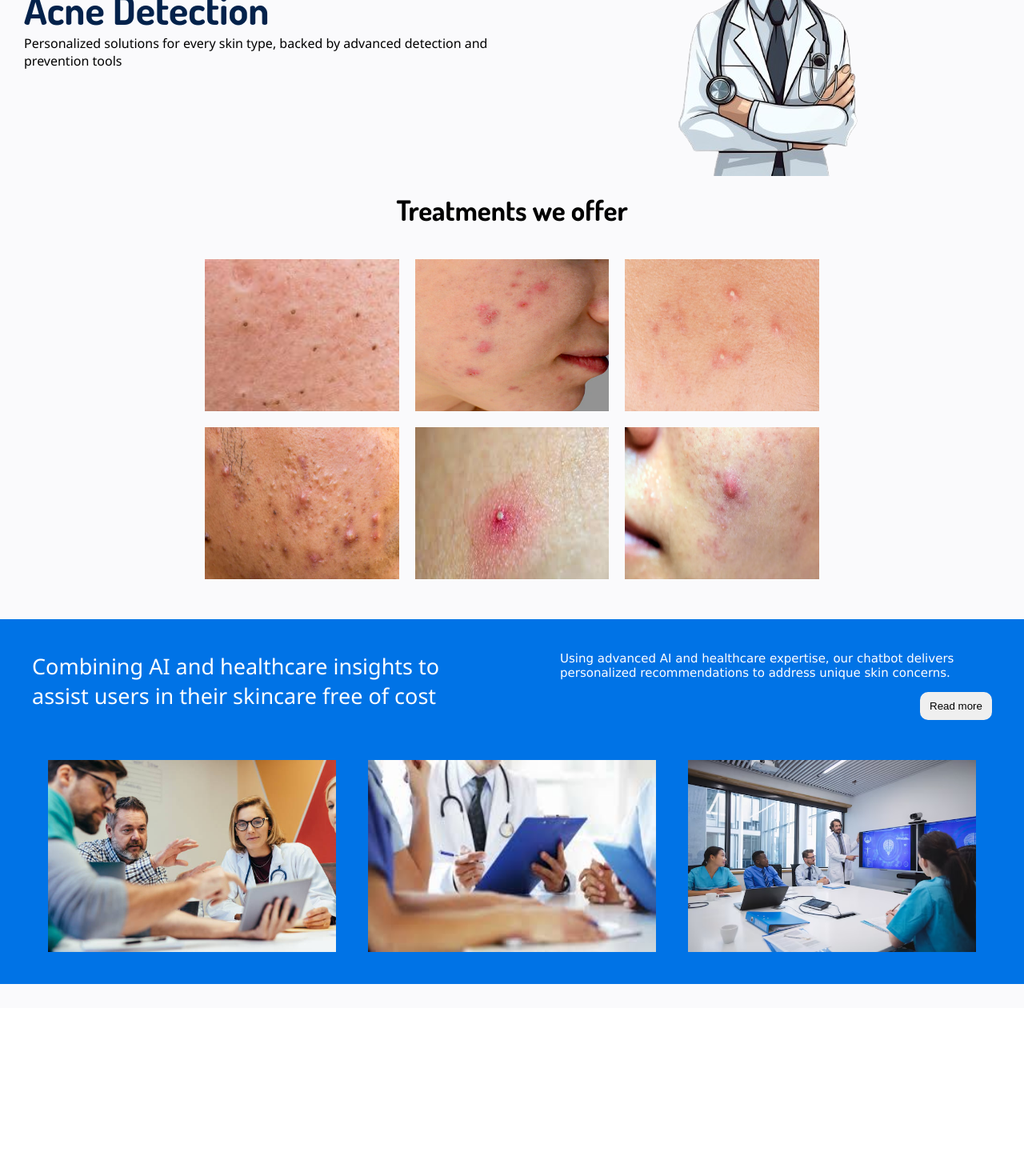
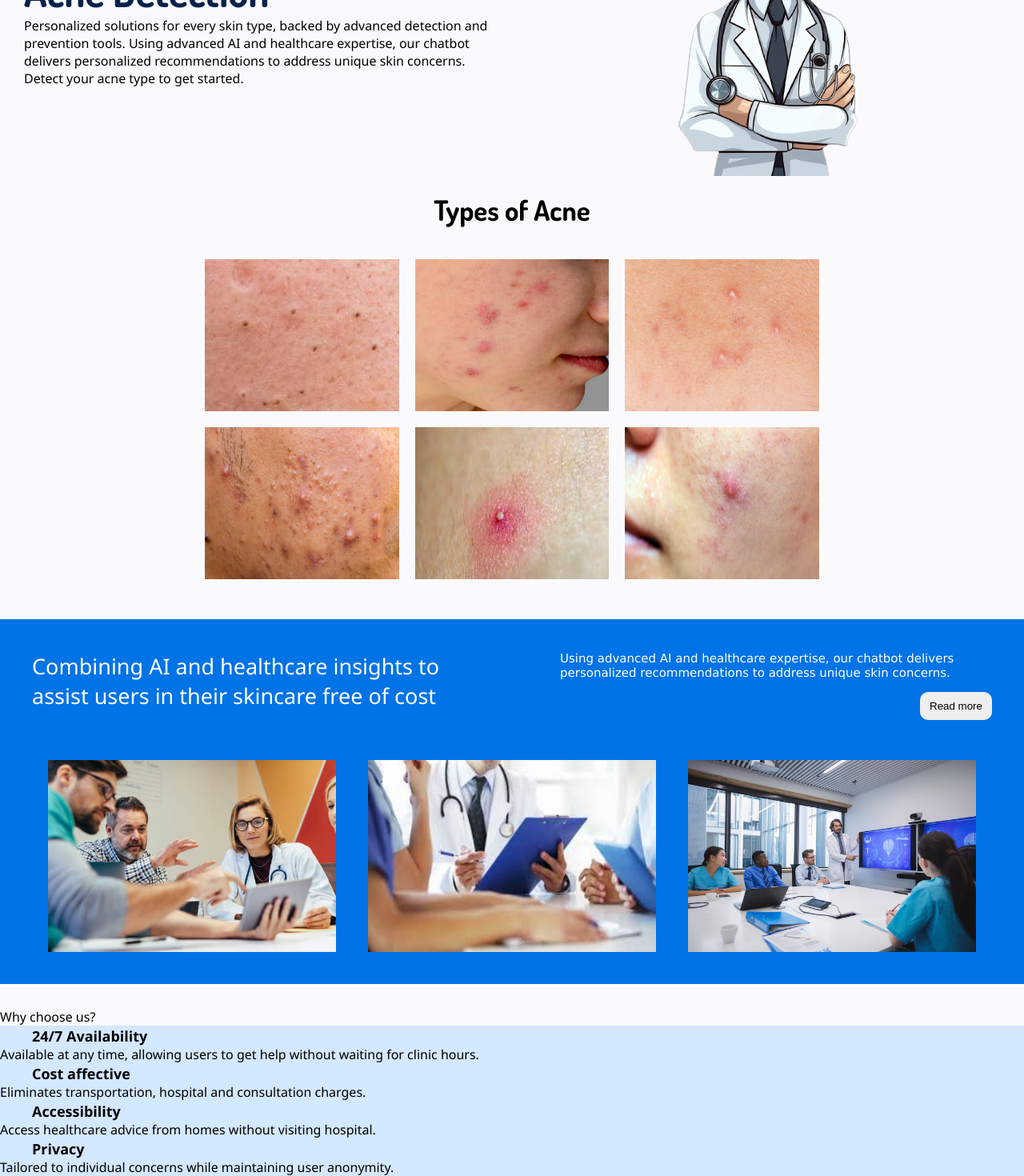
Before and after one commit to Nummad-Ahmad/Final-Year-Project, a React (Create React App) app: page /homepage in a window 1280 px wide. Shown: the part 370-1840 px from the top of the page at 80% size. Before the commit the page ends 1630 px from the top, so only its background shows below. Built offline with nearby package versions, Linux system fonts and the light colour scheme.

Commit message:
Update homePage.js

```diff
--- a/src/homePage.js
+++ b/src/homePage.js
@@ -11,6 +11,11 @@ import Doctormeeting1 from './images/doctormeeting1.jpeg';
 import Doctormeeting2 from './images/doctormeeting2.jpeg';
 import Doctormeeting3 from './images/doctormeeting3.jpeg';
 import Navbar from './navbar';
+import { MdAccessTime } from "react-icons/md";
+import { FaSackDollar } from "react-icons/fa6";
+import { IoAccessibility } from "react-icons/io5";
+import { GrSecure } from "react-icons/gr";
+
 export default function HomePage() {
     return (
         <div className={style.homepage}>
@@ -19,7 +24,11 @@ export default function HomePage() {
             <div className={style.imgandtext}>
                 <div className={style.mototaglinediv}>
                     <p className={style.text}>Your Personalized Companion for Smarter Acne Detection</p>
-                    <p className={style.tagline} >Personalized solutions for every skin type, backed by advanced detection and prevention tools</p>
+                    <p className={style.tagline} >Personalized solutions for every skin type, backed
+                        by advanced detection and prevention tools. Using advanced AI and healthcare expertise,
+                        our chatbot delivers personalized recommendations to address unique skin concerns. Detect
+                        your acne type to get started.
+                    </p>
                 </div>
                 <img className={style.img} src={Dr}></img>
             </div>
@@ -27,7 +36,7 @@ export default function HomePage() {
                 <BsChatDots size={20} color='white' />
             </div>
             <p className={style.treatments}>
-                Treatments we offer
+                Types of Acne
             </p>
             <div className={style.diseasecontainer}>
                 <div className={style.diseasebox}>
@@ -67,10 +76,55 @@ export default function HomePage() {
                         <button>Read more</button>
                     </div>
                 </div>
-                <div style={{display: 'flex', justifyContent: 'space-between'}}>
-                    <img className={style.meetingimgs} src={Doctormeeting1}/>
-                    <img className={style.meetingimgs} src={Doctormeeting2}/>
-                    <img className={style.meetingimgs} src={Doctormeeting3}/>
+                <div style={{ display: 'flex', justifyContent: 'space-between' }}>
+                    <img className={style.meetingimgs} src={Doctormeeting1} />
+                    <img className={style.meetingimgs} src={Doctormeeting2} />
+                    <img className={style.meetingimgs} src={Doctormeeting3} />
+                </div>
+            </div>
+            <p className={style.whychooseus}>
+                Why choose us?
+            </p>
+            <div className={style.advantagesdiv}>
+            <div className={style.advantage} style={{ background: 'rgb(212, 232, 255)' }}>
+                    <div style={{display: 'flex', gap: '20px', alignItems: 'center'}}>
+                    <div className={style.icondiv}>
+                        <MdAccessTime size={20} color='rgb(212, 232, 255)' />
+                    </div>
+                    <p style={{ fontWeight: "bold", fontSize: '18px' }}>24/7 Availability</p>
+                    </div>
+                    <div className={style.whiteline}></div>
+                    <p>Available at any time, allowing users to get help without waiting for clinic hours.</p>
+                </div>
+                <div className={style.advantage} style={{ background: 'rgb(212, 232, 255)' }}>
+                    <div style={{display: 'flex', gap: '20px', alignItems: 'center'}}>
+                    <div className={style.icondiv}>
+                        <FaSackDollar size={20} color='rgb(212, 232, 255)' />
+                    </div>
+                    <p style={{ fontWeight: "bold", fontSize: '18px' }}>Cost affective</p>
+                    </div>
+                    <div className={style.whiteline}></div>
+                    <p>Eliminates transportation, hospital and consultation charges.</p>
+                </div>
+                <div className={style.advantage} style={{ background: 'rgb(212, 232, 255)' }}>
+                    <div style={{display: 'flex', gap: '20px', alignItems: 'center'}}>
+                    <div className={style.icondiv}>
+                        <IoAccessibility size={20} color='rgb(212, 232, 255)' />
+                    </div>
+                    <p style={{ fontWeight: "bold", fontSize: '18px' }}>Accessibility</p>
+                    </div>
+                    <div className={style.whiteline}></div>
+                    <p>Access healthcare advice from homes without visiting hospital.</p>
+                </div>
+                <div className={style.advantagehidden} style={{ background: 'rgb(212, 232, 255)' }}>
+                    <div style={{display: 'flex', gap: '20px', alignItems: 'center'}}>
+                    <div className={style.icondiv}>
+                        <GrSecure size={20} color='rgb(212, 232, 255)' />
+                    </div>
+                    <p style={{ fontWeight: "bold", fontSize: '18px' }}>Privacy</p>
+                    </div>
+                    <div className={style.whiteline}></div>
+                    <p>Tailored to individual concerns while maintaining user anonymity.</p>
                 </div>
             </div>
         </div>
```
